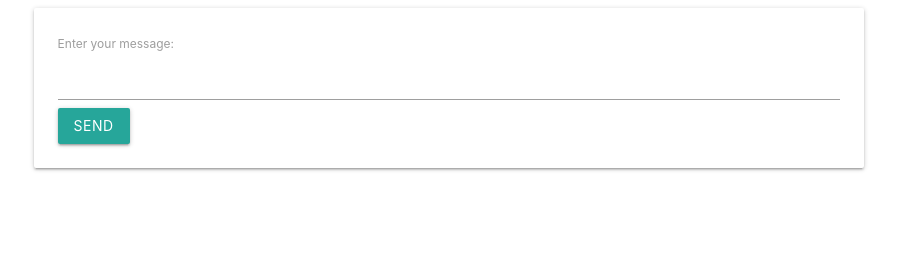
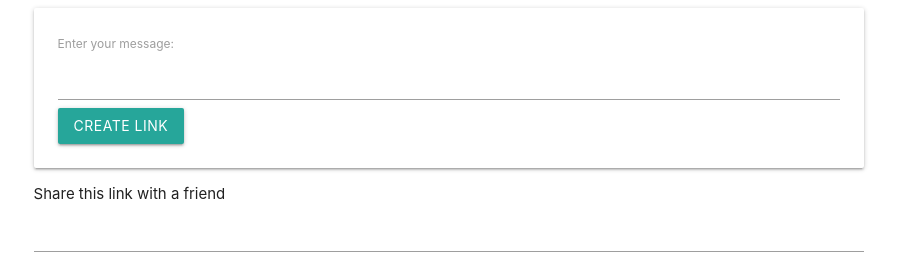
Before and after one commit to nagysandordominik/secretmessage, a plain HTML site: page secretmess.html in a window 1280 px wide. Shown: the whole page, without its empty margins (191-1088 px from the left). Drawn offline with nearby package versions, Linux system fonts and the light colour scheme.

Commit message:
link share creation

```diff
--- a/secretmess.html
+++ b/secretmess.html
@@ -15,9 +15,13 @@
             <div class="card-panel">
 <form>
     <label>Enter your message:</label>
-    <input />
-    <button class="btn">Send</button>
+    <input id="message-input" />
+    <button class="btn">Create link</button>
 </form>
+            </div>
+            <div>
+                Share this link with a friend
+                <input id="link-input"/>
             </div>
         </div>
     </div>
```
